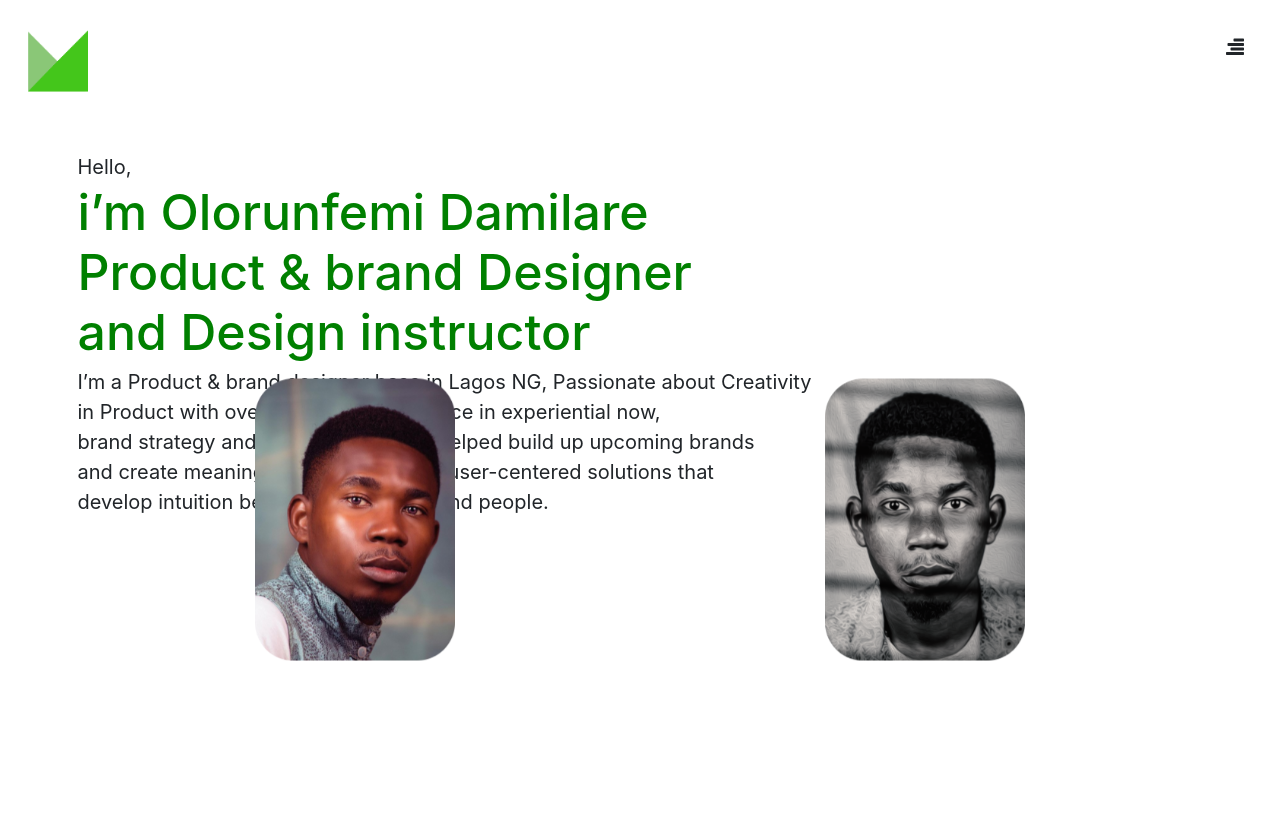
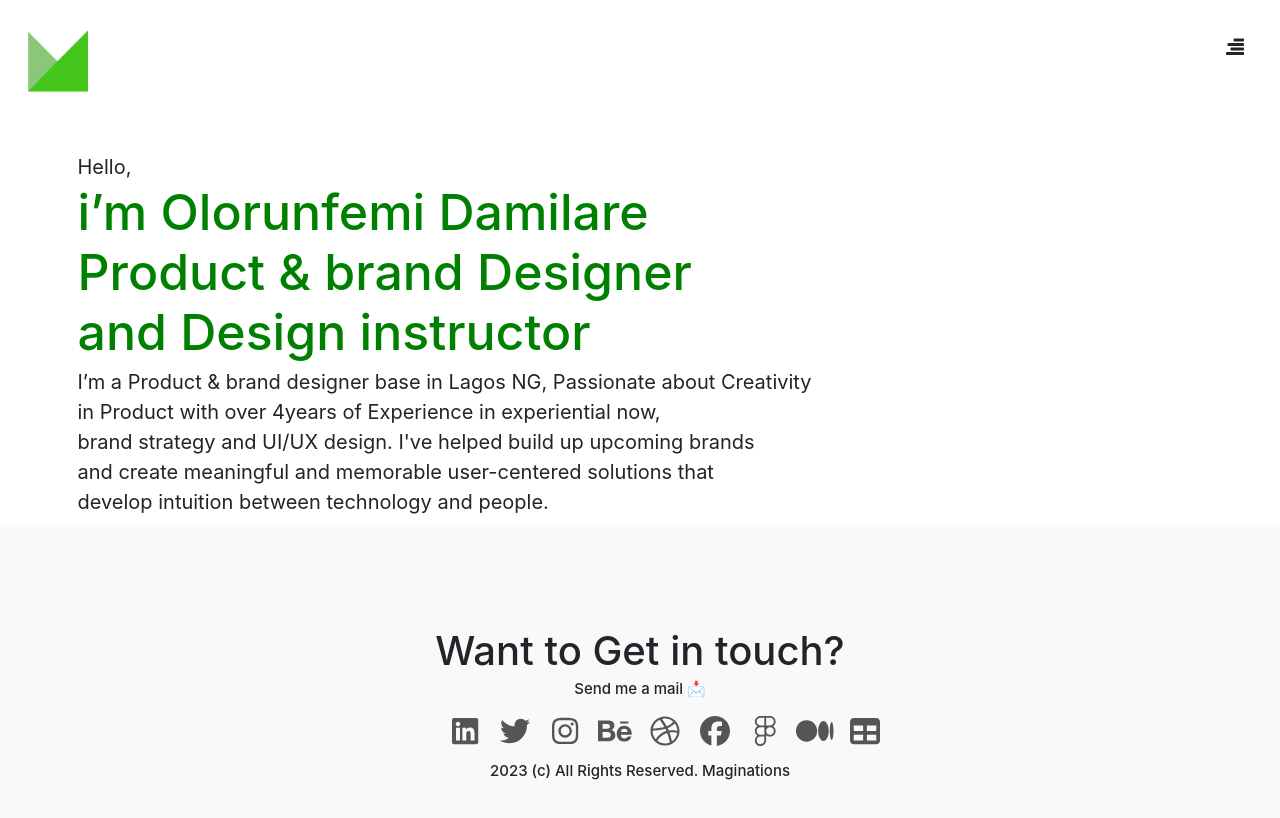
Before and after one commit to maryfiona/jeremiah-portfolio, a React (Create React App) app: page / in a window 1280 px wide. Shown: the top 818 px of the page. Built offline with nearby package versions, Linux system fonts and the light colour scheme.

Commit message:
done for the main time

```diff
--- a/package.json
+++ b/package.json
@@ -3,6 +3,10 @@
   "version": "0.1.0",
   "private": true,
   "dependencies": {
+    "@fortawesome/fontawesome-svg-core": "^6.4.0",
+    "@fortawesome/free-brands-svg-icons": "^6.4.0",
+    "@fortawesome/free-solid-svg-icons": "^6.4.0",
+    "@fortawesome/react-fontawesome": "^0.2.0",
     "@testing-library/jest-dom": "^5.16.5",
     "@testing-library/react": "^13.4.0",
     "@testing-library/user-event": "^13.5.0",
--- a/public/index.html
+++ b/public/index.html
@@ -9,6 +9,12 @@
       name="description"
       content="Web site created using create-react-app"
     />
+
+
+    <link rel="stylesheet" href="https://cdnjs.cloudflare.com/ajax/libs/font-awesome/5.15.4/css/all.min.css" />
+    <script src="https://cdnjs.cloudflare.com/ajax/libs/font-awesome/5.15.4/js/all.min.js"></script>
+
+
     <link rel="stylesheet" href="https://maxcdn.bootstrapcdn.com/bootstrap/3.3.7/css/bootstrap.min.css">
     <script src="https://ajax.googleapis.com/ajax/libs/jquery/3.2.1/jquery.min.js"></script>
     <script src="https://maxcdn.bootstrapcdn.com/bootstrap/3.3.7/js/bootstrap.min.js"></script>
--- a/src/components/Footer.css
+++ b/src/components/Footer.css
@@ -0,0 +1,50 @@
+footer {
+    background-color: #f9f9f9;
+    padding: 20px;
+    text-align: center;
+    padding: 10em;
+  }
+
+  .contact-section h3 {
+    margin-top: 0;
+    font-size: 4em;
+  }
+
+  .contact-section p {
+    margin-bottom: 10px;
+  }
+
+  .contact-section .footer-text {
+    font-weight: bold;
+  }
+
+  .social-icons {
+    list-style: none;
+    padding: 0;
+
+  }
+
+  .social-icons li {
+    display: inline-block;
+    margin: 0 5px;
+
+
+  }
+
+  .social-icons a {
+    color: #555;
+    font-size: 30px;
+    display: inline-block;
+    width: 40px;
+    height: 40px;
+    line-height: 40px;
+    text-align: center;
+    border-radius: 50%;
+    transition: background-color 0.3s ease;
+
+  }
+
+  .social-icons a:hover {
+    background-color: #555;
+    color: #fff;
+  }
--- a/src/components/Footer.js
+++ b/src/components/Footer.js
@@ -0,0 +1,31 @@
+import React from 'react';
+import { FontAwesomeIcon } from '@fortawesome/react-fontawesome';
+import { faEnvelope, faLinkedin, faTwitter, faInstagram, faBehance, faDribbble, faFacebook, faFigma, faMedium  } from '@fortawesome/free-brands-svg-icons';
+import './Footer.css'; // Import the CSS file for styling
+import { faTable } from '@fortawesome/free-solid-svg-icons';
+
+const Footer = () => {
+  return (
+    <footer>
+      <div className="contact-section">
+        <h3>Want to Get in touch?</h3>
+        <h4>Send me a mail 📩</h4>
+        <ul className="social-icons">
+          <li><a href="/"><FontAwesomeIcon icon={faEnvelope} /></a></li>
+          <li><a href="/"><FontAwesomeIcon icon={faLinkedin} /></a></li>
+          <li><a href="/"><FontAwesomeIcon icon={faTwitter} /></a></li>
+          <li><a href="/"><FontAwesomeIcon icon={faInstagram} /></a></li>
+          <li><a href="/"><FontAwesomeIcon icon={faBehance} /></a></li>
+          <li><a href="/"><FontAwesomeIcon icon={faDribbble} /></a></li>
+          <li><a href="/"><FontAwesomeIcon icon={faFacebook} /></a></li>
+          <li><a href="/"><FontAwesomeIcon icon={faFigma} /></a></li>
+          <li><a href="/"><FontAwesomeIcon icon={faMedium} /></a></li>
+          <li><a href="/"><FontAwesomeIcon icon={faTable} /></a></li>
+        </ul>
+        <h4>2023 (c) All Rights Reserved. Maginations</h4>
+      </div>
+    </footer>
+  );
+};
+
+export default Footer;
--- a/src/sections/Home.js
+++ b/src/sections/Home.js
@@ -1,7 +1,8 @@
 import React from "react";
 import './Home.css'
 import Navbar from '../components/Navbar'
-import FloatingImages from '../sections/FloatingImages'
+//import FloatingImages from '../sections/FloatingImages'
+import Footer from '../components/Footer'
 
 
 
@@ -23,7 +24,8 @@ const Home = () => {
                     develop intuition between technology and people.</p>
 
             </div>
-            <FloatingImages />
+            <Footer />
+
         </>
 
     );
```
Also changed, not shown: 1 other file (tests, documents, lock files or other folders).
